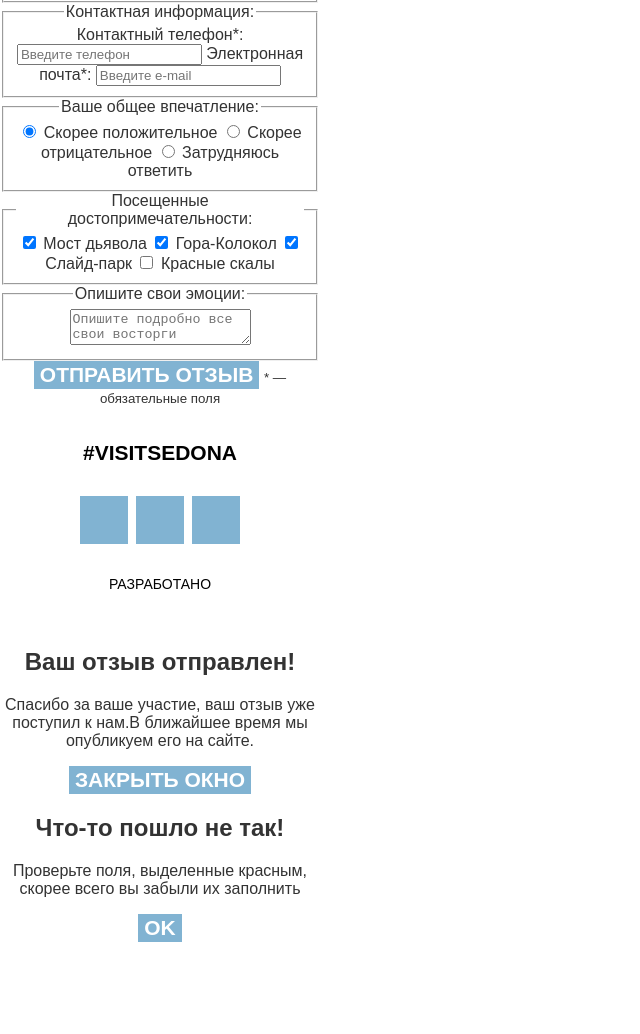
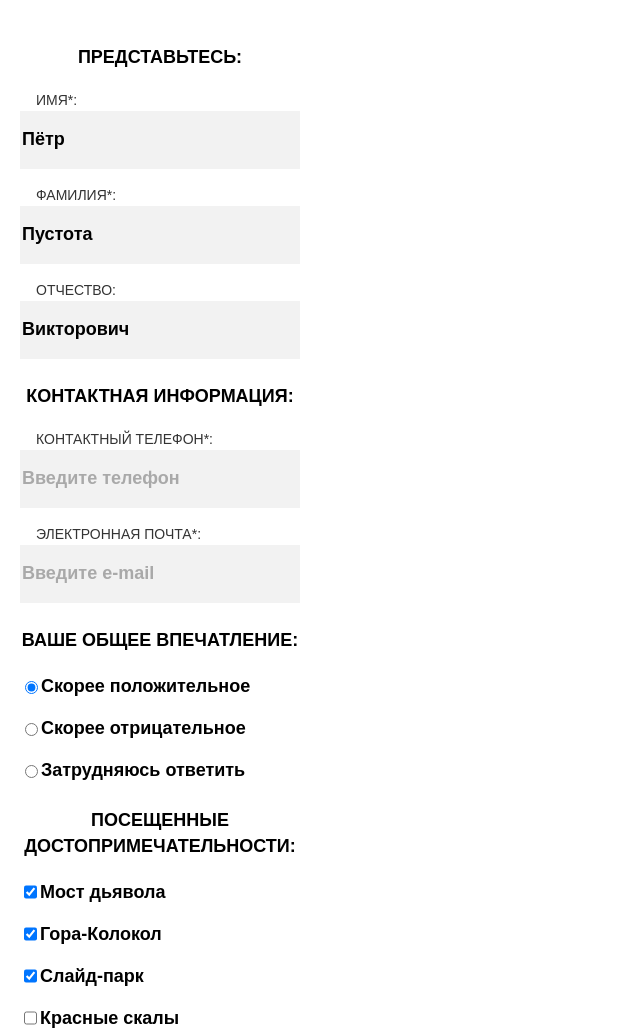
Before and after one commit to mgDentist/2287579-sedona-28, a website: page source/form.html in a window 1280 px wide. Shown: the part 681-1715 px from the top of the page, without its empty margins (0-640 px from the left). Before the commit the page ends 1623 px from the top, so only its background shows below. Drawn offline with nearby package versions, Linux system fonts and the light colour scheme; files that its build step writes are made by us from their sources; a web font is replaced by a local one.

Commit message:
Завершает самостоятельную работу module3-task1

```diff
--- a/source/form.html
+++ b/source/form.html
@@ -12,8 +12,7 @@
 <body class="page__body">
   <header class="main-header">
     <a class="main-header__logo">
-      <img class="main-header__logo-image" src="img/logo.svg" width="185" height="96"
-        alt="Логотип сайта Седона.">
+      <img class="main-header__logo-image" src="img/logo.svg" width="185" height="96" alt="Логотип сайта Седона.">
     </a>
     <nav class="main-header__nav">
       <button class="main-header__toggle" type="button">
@@ -51,41 +50,42 @@
       </div>
       <form class="feedback__form form" action="https://echo.htmlacademy.ru/" method="get">
         <fieldset class="form__fieldset">
-          <legend class="form__legend">Представьтесь:</legend>
-          <label class="input-primary">Имя*:
+          <legend class="form__legend form__legend--primary">Представьтесь:</legend>
+          <label class="input-primary"><span class="input-primary__span">Имя*:</span>
             <input class="input-primary__text" type="text" name="name" placeholder="Пётр" required>
           </label>
-          <label class="input-primary">Фамилия*:
+          <label class="input-primary"><span class="input-primary__span">Фамилия*:</span>
             <input class="input-primary__text" type="text" name="surname" placeholder="Пустота" required>
           </label>
-          <label class="input-primary">Отчество:
+          <label class="input-primary"><span class="input-primary__span">Отчество:</span>
             <input class="input-primary__text" type="text" name="secondname" placeholder="Викторович">
           </label>
         </fieldset>
-        <fieldset class="form-fieldset">
-          <legend class="form__legend">Контактная информация:</legend>
-          <label class="input-primary">Контактный телефон*:
-            <input class="input-primary__text input-primary__text--phone" type="tel" name="contact-information"
+        <fieldset class="form__fieldset">
+          <legend class="form__legend">Контактная информация:
+          </legend>
+          <label class="input-primary"><span class="input-primary__span">Контактный телефон*:</span>
+            <input class="input-primary__text input-primary__text--phone input-primary__text--grey" type="tel" name="contact-information"
               placeholder="Введите телефон" required>
           </label>
-          <label class="input-primary">Электронная почта*:
-            <input class="input-primary__text input-primary__text--email" type="email" name="contact-information"
+          <label class="input-primary"><span class="input-primary__span">Электронная почта*:</span>
+            <input class="input-primary__text input-primary__text--emai input-primary__text--grey" type="email" name="contact-information"
               placeholder="Введите e-mail" required>
           </label>
         </fieldset>
-        <fieldset class="form-fieldset">
+        <fieldset class="form__fieldset">
           <legend class="form__legend">Ваше общее впечатление:</legend>
           <label class="input-secondary">
             <input class="input-secondary__check" type="radio" name="impression" value="rather-positive" checked>
-            Скорее положительное
+            <span class="input-secondary__span">Скорее положительное</span>
           </label>
           <label class="input-secondary">
             <input class="input-secondary__check" type="radio" name="impression" value="rather-negative">
-            Скорее отрицательное
+            <span class="input-secondary__span">Скорее отрицательное</span>
           </label>
           <label class="input-secondary">
             <input class="input-secondary__check " type="radio" name="impression" value="dificult-to-answer">
-            Затрудняюсь ответить
+            <span class="input-secondary__span">Затрудняюсь ответить</span>
           </label>
         </fieldset>
         <fieldset class="form__fieldset">
@@ -93,22 +93,22 @@
           <label class="input-secondary">
             <input class="input-secondary__check input-secondary__check--tick" type="checkbox" name="sights"
               value="devil-bridge" checked>
-            Мост дьявола
+            <span class="input-secondary__span">Мост дьявола</span>
           </label>
           <label class="input-secondary">
             <input class="input-secondary__check input-secondary__check--tick" type="checkbox" name="sights"
               value="mountain-bell" checked>
-            Гора-Колокол
+            <span class="input-secondary__span">Гора-Колокол</span>
           </label>
           <label class="input-secondary">
             <input class="input-secondary__check input-secondary__check--tick" type="checkbox" name="sights"
               value="slide-park" checked>
-            Слайд-парк
+            <span class="input-secondary__span">Слайд-парк</span>
           </label>
           <label class="input-secondary">
             <input class="input-secondary__check input-secondary__check--tick" type="checkbox" name="sights"
               value="red-rocks">
-            Красные скалы
+            <span class="input-secondary__span">Красные скалы</span>
           </label>
         </fieldset>
         <fieldset class="form__fieldset">
@@ -146,17 +146,19 @@
     </div>
   </footer>
   <section class="modal modal--success">
-    <h2 class="modal__title">Ваш отзыв отправлен!</h2>
-    <p class="modal__subtitle">Спасибо за ваше участие, ваш отзыв уже поступил к нам.В ближайшее время мы
-      опубликуем его на сайте.</p>
-    <button class="modal__button modal__button--success button">Закрыть окно</button>
+    <div class="modal__success-wrapper">
+      <h2 class="modal__title">Ваш отзыв отправлен!</h2>
+      <p class="modal__subtitle">Спасибо за ваше участие, ваш отзыв уже поступил к нам.В ближайшее время мы
+        опубликуем его на сайте.</p>
+    </div>
+    <div class="modal__wrapper-btn-success">
+      <button class="modal__button modal__button--success button">Закрыть окно</button>
+    </div>
   </section>
   <section class="modal modal--fail">
-    <h2 class="modal__tittle">Что-то пошло не так!</h2>
-    <p class="modal__subtittle">Проверьте поля, выделенные красным, скорее всего вы забыли их заполнить</p>
-    <div class="button-wrapper-success">
-      <button class="modal__button modal__button--fail button">OK</button>
-    </div>
+    <h2 class="modal__title">Что-то пошло не так!</h2>
+    <p class="modal__subtitle">Проверьте поля, выделенные красным, скорее всего вы забыли их заполнить</p>
+    <button class="modal__button modal__button--fail button">OK</button>
   </section>
 
 </body>
--- a/source/less/blocks/advantages-list.less
+++ b/source/less/blocks/advantages-list.less
@@ -53,7 +53,7 @@
 }
 
 .advantages-list__item--secondary {
-  padding: 24px 18px;
+  padding: 24px 18px 28px;
   background-color: #eeeeee;
 }
 
--- a/source/less/blocks/button.less
+++ b/source/less/blocks/button.less
@@ -7,4 +7,5 @@
   text-align: center;
   text-transform: uppercase;
   color: #ffffff;
+  cursor: pointer;
 }
--- a/source/less/blocks/catalog-list.less
+++ b/source/less/blocks/catalog-list.less
@@ -1,7 +1,8 @@
 .catalog-list {
   margin: 0;
-  padding: 0;
+  padding: 24px 20px 0;
   list-style-type: none;
+  border-top: 1px solid #e5e5e5;
 }
 
 .catalog-item__figure {
@@ -9,7 +10,7 @@
 }
 
 .catalog-list__item {
-  margin-top: 50px;
+  padding-bottom: 25px;
 }
 
 .catalog-item__image {
--- a/source/less/blocks/common.less
+++ b/source/less/blocks/common.less
@@ -1,4 +1,8 @@
-*.visually-hidden {
+*, *:before, *:after {
+  box-sizing: border-box;
+}
+
+.visually-hidden {
   position: absolute;
   width: 1px;
   height: 1px;
--- /dev/null
+++ b/source/less/blocks/form.less
@@ -0,0 +1,42 @@
+.form {
+  padding: 24px 20px 5px;
+}
+
+.form__button {
+  display: block;
+  min-width: 280px;
+  padding: 16px 20px;
+  margin: 56px auto 3px;
+}
+
+.form__note {
+  font-size: 12px;
+  line-height: 21px;
+  text-transform: uppercase;
+  text-align: right;
+  color: rgba(51, 51, 51, 0.6);
+}
+
+.form__fieldset {
+  display: flex;
+  flex-direction: column;
+  gap: 16px;
+  margin: 0;
+  padding: 0;
+  margin-bottom: 24px;
+  border: none;
+}
+
+.form__legend {
+  margin-bottom: 20px;
+  padding: 0;
+  font-weight: 700;
+  font-size: 18px;
+  line-height: 26px;
+  text-transform: uppercase;
+  color: #000000;
+}
+
+.form__legend--primary {
+  margin-top: 0;
+}
--- /dev/null
+++ b/source/less/blocks/input-primary.less
@@ -0,0 +1,32 @@
+.input-primary {
+  display: flex;
+  flex-direction: column;
+}
+
+.input-primary__span {
+  margin-left: 16px;
+  font-weight: 400;
+  font-size: 14px;
+  line-height: 21px;
+  text-align: left;
+  text-transform: uppercase;
+  color: #333333;
+}
+
+.input-primary__text {
+  min-width: 280px;
+  min-height: 58px;
+  border: none;
+  background-color: #f2f2f2;
+
+  &::placeholder {
+    font-weight: 700;
+    font-size: 18px;
+    line-height: 26px;
+    color: #000000;
+  }
+
+  &--grey::placeholder {
+    color: rgba(0, 0, 0, 0.3);
+  }
+}
--- /dev/null
+++ b/source/less/blocks/input-secondary.less
@@ -0,0 +1,12 @@
+.input-secondary {
+  display: flex;
+}
+
+.input-secondary__span {
+  font-weight: 700;
+  font-size: 18px;
+  line-height: 26px;
+  display: flex;
+  align-items: center;
+  color: #000000;
+}
--- /dev/null
+++ b/source/less/blocks/input-tertiary.less
@@ -0,0 +1,5 @@
+.input-tertiary__area {
+  min-width: 279px;
+  min-height: 150px;
+  background-color: #f2f2f2;
+}
--- a/source/less/blocks/main-header.less
+++ b/source/less/blocks/main-header.less
@@ -1,6 +1,16 @@
 .main-header__logo-image {
   display: block;
   margin: 0 auto;
+}
+
+.site-list__link {
+  display: block;
+  background-color: #81b3d2;
+  padding: 17px 15px 12px;
+}
+
+.site-list__item {
+
 }
 
 .main-header__list {
@@ -10,12 +20,10 @@
 }
 
 .site-list__link {
-font-style: normal;
+
 font-weight: 700;
 font-size: 18px;
 line-height: 26px;
-align-items: center;
-text-align: center;
 text-transform: uppercase;
 text-decoration: none;
 color: #ffffff;
--- /dev/null
+++ b/source/less/blocks/modal.less
@@ -0,0 +1,37 @@
+.modal__success-wrapper {
+  padding: 39px 39px 30px 37px;
+}
+
+.modal--fail {
+  padding: 45px 42px 35px 41px;
+}
+
+.modal__button {
+  margin: 0 auto;
+  padding: 18px 20px 14px;
+  font-size: 18px;
+  line-height: 26px;
+}
+
+.modal__button--success {
+  min-width: 280px;
+}
+
+.modal__button--fail {
+  min-width: 180px;
+}
+
+.modal__wrapper-btn-success {
+  padding: 20px;
+  background-color: #f2f2f2;
+}
+
+.modal__title {
+  margin: 0;
+  margin-bottom: 28px;
+}
+
+.modal__subtitle {
+  margin: 0;
+  margin-bottom: 24px;
+}
--- a/source/less/blocks/page__body.less
+++ b/source/less/blocks/page__body.less
@@ -10,7 +10,7 @@
   font-family: "PT Sans";
   font-style: normal;
   font-weight: 700;
-  src: url("../fonts/ptsans-700.woff2");
+  src: url("../fonts/ptsans-700.woff2") format("woff2");
   font-display: swap;
 }
 
--- a/source/less/style.less
+++ b/source/less/style.less
@@ -10,3 +10,10 @@
 @import "../less/blocks/main-footer.less";
 //
 @import "../less/blocks/catalog-list.less";
+//
+@import "../less/blocks/modal.less";
+//
+@import "../less/blocks/form.less";
+@import "../less/blocks/input-primary.less";
+@import "../less/blocks/input-secondary.less";
+@import "../less/blocks/input-tertiary.less";
```
Also changed, not shown: source/catalog.html (+4 -4 lines).
